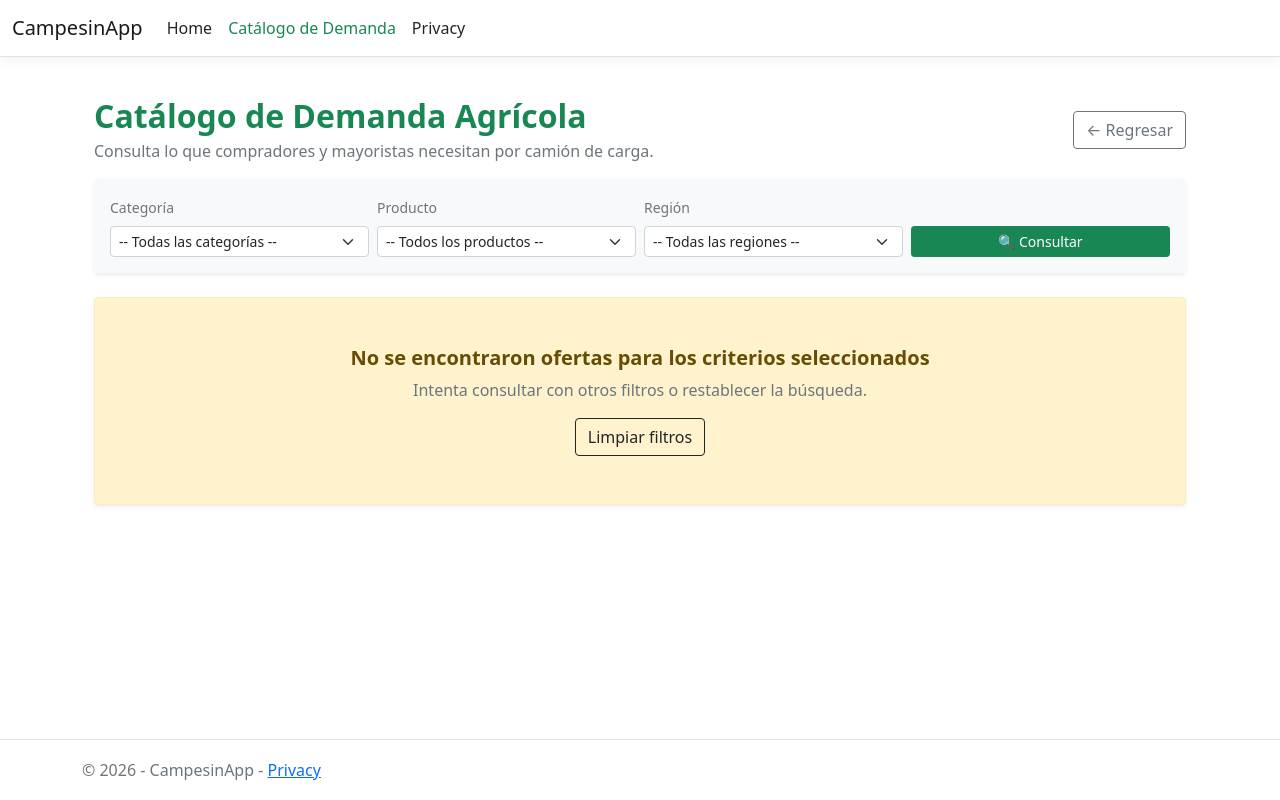
After one commit to jjonatantj/CampesinApp, an ASP.NET Core app: template Views/catalogo/Index.cshtml in a window 1280 px wide. The commit adds this page. Run offline with ASP.NET Core 8, Linux system fonts and the light colour scheme; the template is opened without the code that fills it, so the values that code supplies are empty; style sheets or scripts are compiled from the project's sources.

Commit message:
Base catalogo

```diff
--- a/Views/Shared/_Layout.cshtml
+++ b/Views/Shared/_Layout.cshtml
@@ -21,6 +21,9 @@
                     <ul class="navbar-nav flex-grow-1">
                         <li class="nav-item">
                             <a class="nav-link text-dark" asp-area="" asp-controller="Home" asp-action="Index">Home</a>
+                        </li>
+                        <li class="nav-item">
+                            <a class="nav-link fw-semibold text-success" asp-area="" asp-controller="catalogo" asp-action="Index">Catálogo de Demanda</a>
                         </li>
                         <li class="nav-item">
                             <a class="nav-link text-dark" asp-area="" asp-controller="Home" asp-action="Privacy">Privacy</a>
--- a/Views/_ViewImports.cshtml
+++ b/Views/_ViewImports.cshtml
@@ -1,5 +1,3 @@
 @using CampesinApp
 @using CampesinApp.Repositories.Models
 @addTagHelper *, Microsoft.AspNetCore.Mvc.TagHelpers
-<p>hola jaider</p>
-<h1>pues prueba para probar jajajaj</h1>
--- /dev/null
+++ b/Views/catalogo/Index.cshtml
@@ -0,0 +1,209 @@
+@model CampesinApp.Repositories.Models.CatalogoDemandaViewModel
+
+@{
+    ViewData["Title"] = "Catálogo de Demanda";
+}
+
+<div class="container py-4">
+
+    <!-- ============================================================== -->
+    <!-- MENSAJE DE ÉXITO TEMPORAL (Ejemplo al responder una demanda)   -->
+    <!-- ============================================================== -->
+    @if (TempData["MensajeExito"] != null)
+    {
+        <div class="alert alert-success alert-dismissible fade show" role="alert">
+            <strong>✅ @TempData["MensajeExito"]</strong>
+            <button type="button" class="btn-close" data-bs-dismiss="alert" aria-label="Close"></button>
+        </div>
+    }
+
+    <!-- ============================================================== -->
+    <!-- FLUJO DE EXCEPCIÓN: FE-01-CU011 (Error en Base de Datos)       -->
+    <!-- ============================================================== -->
+    @if (Model.TieneErrorConexion)
+    {
+        <div class="card border-danger shadow-sm my-5 text-center">
+            <div class="card-header bg-danger text-white">
+                <h5 class="mb-0">⚠️ Error de Conexión</h5>
+            </div>
+            <div class="card-body py-4">
+                <p class="card-text fs-5 text-secondary">
+                    @(Model.MensajeError ?? "No fue posible cargar el catálogo de demanda. Intente más tarde")
+                </p>
+                <!-- Botón Aceptar: Redirige a la pantalla principal (CU-009 / Home) -->
+                <a asp-controller="Home" asp-action="Index" class="btn btn-primary px-4">
+                    Aceptar
+                </a>
+            </div>
+        </div>
+    }
+    else
+    {
+        <!-- ============================================================== -->
+        <!-- ENCABEZADO Y FILTROS (Paso 2 y Paso 3 del CU-011)             -->
+        <!-- ============================================================== -->
+        <div class="d-flex justify-content-between align-items-center mb-3">
+            <div>
+                <h2 class="fw-bold text-success mb-1">Catálogo de Demanda Agrícola</h2>
+                <p class="text-muted mb-0">Consulta lo que compradores y mayoristas necesitan por camión de carga.</p>
+            </div>
+            <!-- Botón Regresar en la parte superior derecha (Paso 2) -->
+            <div>
+                <a asp-controller="Home" asp-action="Index" class="btn btn-outline-secondary">
+                    ← Regresar
+                </a>
+            </div>
+        </div>
+
+        <!-- Barra de Filtros (Parte superior izquierda con botón verde 'Consultar') -->
+        <div class="card bg-light border-0 shadow-sm p-3 mb-4">
+            <form method="get" asp-controller="catalogo" asp-action="Index" class="row g-2 align-items-end">
+
+                <!-- 1. Desplegable Categoría -->
+                <div class="col-md-3">
+                    <label for="categoria" class="form-label fw-semibold small text-muted">Categoría</label>
+                    <select id="categoria" name="categoria" class="form-select form-select-sm">
+                        <option value="">-- Todas las categorías --</option>
+                        @foreach (var cat in Model.CategoriasDisponibles)
+                        {
+                            <option value="@cat" selected="@(cat == Model.CategoriaSeleccionada)">
+                                @cat
+                            </option>
+                        }
+                    </select>
+                </div>
+
+                <!-- 2. Desplegable Producto -->
+                <div class="col-md-3">
+                    <label for="producto" class="form-label fw-semibold small text-muted">Producto</label>
+                    <select id="producto" name="producto" class="form-select form-select-sm">
+                        <option value="">-- Todos los productos --</option>
+                        @foreach (var prod in Model.ProductosDisponibles)
+                        {
+                            <option value="@prod" selected="@(prod == Model.ProductoSeleccionado)">
+                                @prod
+                            </option>
+                        }
+                    </select>
+                </div>
+
+                <!-- 3. Desplegable Región -->
+                <div class="col-md-3">
+                    <label for="region" class="form-label fw-semibold small text-muted">Región</label>
+                    <select id="region" name="region" class="form-select form-select-sm">
+                        <option value="">-- Todas las regiones --</option>
+                        @foreach (var reg in Model.RegionesDisponibles)
+                        {
+                            <option value="@reg" selected="@(reg == Model.RegionSeleccionada)">
+                                @reg
+                            </option>
+                        }
+                    </select>
+                </div>
+
+                <!-- Botón 'Consultar' (Color verde según requerimiento CU-011) -->
+                <div class="col-md-3 d-flex gap-2">
+                    <button type="submit" class="btn btn-success btn-sm w-100 fw-semibold">
+                        🔍 Consultar
+                    </button>
+                    <!-- Opción rápida de resetear si hay algún filtro activo -->
+                    @if (!string.IsNullOrEmpty(Model.CategoriaSeleccionada) ||
+                         !string.IsNullOrEmpty(Model.ProductoSeleccionado) ||
+                         !string.IsNullOrEmpty(Model.RegionSeleccionada))
+                    {
+                        <a asp-controller="catalogo" asp-action="Index" class="btn btn-outline-secondary btn-sm" title="Limpiar filtros">
+                            Limpiar
+                        </a>
+                    }
+                </div>
+            </form>
+        </div>
+
+        <!-- ============================================================== -->
+        <!-- FLUJO DE EXCEPCIÓN: FE-02-CU011 (Filtración sin resultados)    -->
+        <!-- ============================================================== -->
+        @if (!Model.Demandas.Any())
+        {
+            <div class="alert alert-warning text-center py-5 shadow-sm rounded">
+                <h5 class="fw-bold mb-2">No se encontraron ofertas para los criterios seleccionados</h5>
+                <p class="text-muted mb-3">Intenta consultar con otros filtros o restablecer la búsqueda.</p>
+                <a asp-controller="catalogo" asp-action="Index" class="btn btn-outline-dark">
+                    Limpiar filtros
+                </a>
+            </div>
+        }
+        else
+        {
+            <!-- ============================================================== -->
+            <!-- LISTADO DE DEMANDAS (Paso 4 y Paso 5 del CU-011)               -->
+            <!-- ============================================================== -->
+            <div class="row row-cols-1 row-cols-md-2 row-cols-lg-3 g-4">
+                @foreach (var demanda in Model.Demandas)
+                {
+                    <div class="col">
+                        <div class="card h-100 shadow-sm border-0 border-top border-4 border-success">
+                            <div class="card-body d-flex flex-column">
+
+                                <!-- Badges de Categoría y Región -->
+                                <div class="d-flex justify-content-between mb-2">
+                                    <span class="badge bg-success-subtle text-success border border-success-subtle">
+                                        @demanda.Categoria
+                                    </span>
+                                    <span class="badge bg-secondary-subtle text-secondary">
+                                        📍 @demanda.Region
+                                    </span>
+                                </div>
+
+                                <!-- Título y Comprador -->
+                                <h5 class="card-title fw-bold text-dark mb-1">
+                                    @demanda.Titulo
+                                </h5>
+                                <p class="text-muted small mb-3">
+                                    Solicitado por: <strong>@demanda.Comprador</strong>
+                                </p>
+
+                                <!-- Detalle clave: Camión de carga y Cantidad requerida -->
+                                <div class="bg-light rounded p-2 mb-3">
+                                    <div class="d-flex align-items-center mb-1">
+                                        <span class="fs-5 me-2">🚚</span>
+                                        <div>
+                                            <div class="small text-muted">Tipo de Camión</div>
+                                            <strong class="text-dark">@demanda.TipoCamion</strong>
+                                        </div>
+                                    </div>
+                                    <div class="d-flex align-items-center">
+                                        <span class="fs-5 me-2">⚖️</span>
+                                        <div>
+                                            <div class="small text-muted">Cantidad Requerida</div>
+                                            <strong class="text-primary">@demanda.CantidadRequerida</strong>
+                                        </div>
+                                    </div>
+                                </div>
+
+                                <!-- Descripción y Precio ofrecido -->
+                                <p class="card-text text-muted small flex-grow-1">
+                                    @demanda.Descripcion
+                                </p>
+
+                                <div class="border-top pt-2 mb-3 d-flex justify-content-between align-items-center">
+                                    <span class="small text-muted">Precio ofrecido:</span>
+                                    <span class="fw-bold text-success fs-6">@demanda.PrecioOfrecido</span>
+                                </div>
+
+                                <!-- Botón Paso 5: Despliega caso de uso CU-012 Responder a Demanda -->
+                                <a asp-controller="catalogo" asp-action="Responder" asp-route-id="@demanda.Id"
+                                   class="btn btn-outline-success w-100 fw-semibold">
+                                    Responder Demanda (CU-012) →
+                                </a>
+                            </div>
+
+                            <div class="card-footer bg-white border-0 text-muted small text-end pt-0 pb-2">
+                                Publicado: @demanda.FechaPublicacion.ToString("dd/MM/yyyy")
+                            </div>
+                        </div>
+                    </div>
+                }
+            </div>
+        }
+    }
+</div>
```
Also changed, not shown: Controllers/catalogoController.cs (added, +203 -0 lines), Repositories/Models/CatalogoDemandaViewModel.cs (added, +34 -0 lines), Repositories/Models/Demanda.cs (added, +41 -0 lines).
